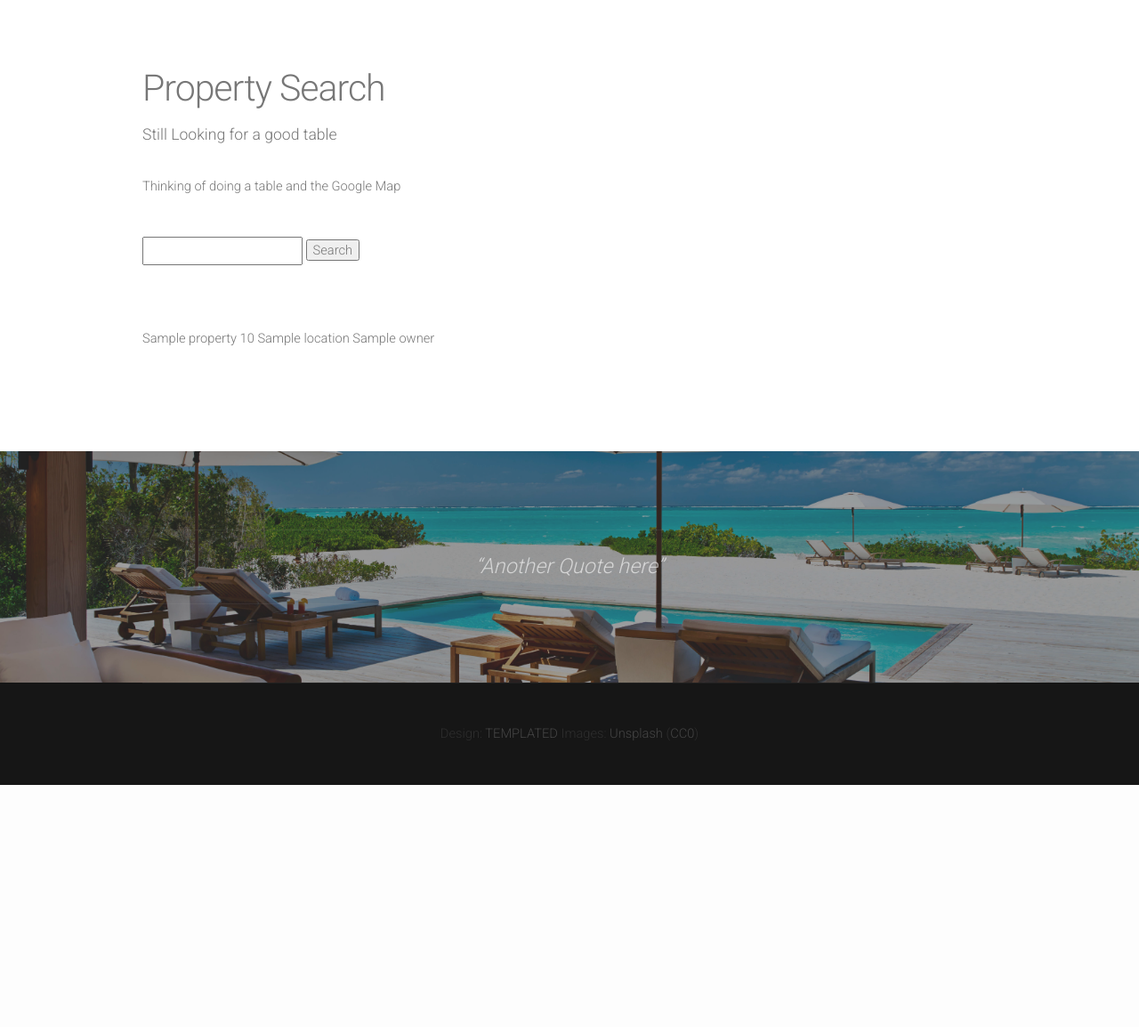
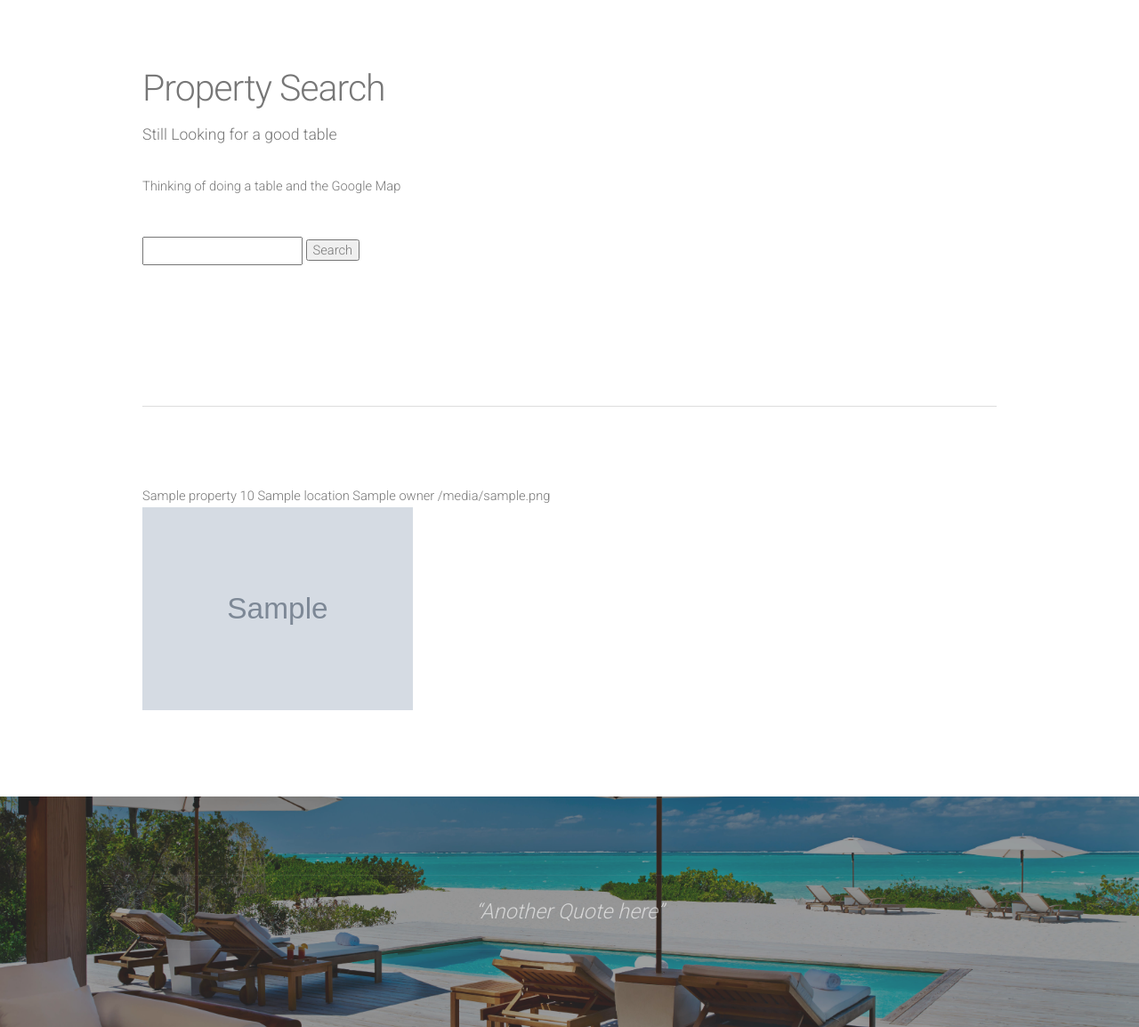
Before and after one commit to UMBC-CMSC447/Section-1-Team-3, a Django app: template Code/mysite/templates/beach_homepage/property_search.html in a window 1280 px wide. Shown: the part 236-1390 px from the top of the page at 89% size. Before the commit the page ends 1118 px from the top, so only its background shows below. Run offline with Django 3.2, Linux system fonts and the light colour scheme; the template is opened without the code that fills it: most values are stand-ins (such as "Sample title", 1, 10 or a date in 2020); grey boxes marked "Sample" are stand-in pictures; parts of the project's set-up code (start-up, migrations or seed data) failed here and were passed over; some libraries are stand-ins or nearby versions.

Commit message:
Working Update to get images added to the properties

```diff
--- a/Code/mysite/beach_homepage/forms.py
+++ b/Code/mysite/beach_homepage/forms.py
@@ -9,6 +9,7 @@ class PropRegistrationForm(forms.Form):
     Name = forms.CharField(widget=forms.TextInput(attrs=dict(required=True, max_length=30)), label=_("Property Name"))
     Price = forms.CharField(widget=forms.TextInput(attrs=dict(required=True, max_length=30)), label=_("Price"))
     Location = forms.CharField(widget=forms.TextInput(attrs=dict(required=True, max_length=30)), label=_("Location"))
+    #Image = forms.CharField(widget=forms.TextInput(attrs=dict(required=True, max_length=30)), label=_("Image"))
     Owner = forms.CharField(widget=forms.TextInput(attrs=dict(required=True, max_length=30)), label=_("Owner"))
 
     def clean_username(self):
--- a/Code/mysite/beach_homepage/models.py
+++ b/Code/mysite/beach_homepage/models.py
@@ -5,7 +5,8 @@ class property(models.Model):
     Name = models.CharField(max_length = 30)
     Price = models.FloatField()
     Location = models.CharField(max_length = 50)
-    Image = models.CharField(max_length = 30)
+    #Image = models.CharField(max_length = 30)
+    Owner = models.CharField(max_length = 30)
 
     def __str__(self):
         return self.Name
--- a/Code/mysite/beach_homepage/views.py
+++ b/Code/mysite/beach_homepage/views.py
@@ -64,6 +64,7 @@ def beach_propregister(request):
                 Name=form.cleaned_data['Name'],
                 Price=form.cleaned_data['Price'],
                 Location=form.cleaned_data['Location'],
+                #Image=form.cleaned_data['Image'],
                 Owner=form.cleaned_data['Owner']
             )
             print("FORM WAS VALID AND REGISTERED")
--- a/Code/mysite/templates/beach_homepage/property_search.html
+++ b/Code/mysite/templates/beach_homepage/property_search.html
@@ -63,14 +63,17 @@
 					</form>
 					{% for property in list %}
 					<br>
+					<hr>
 					<span>{{ property.Name }}</span>
 					<span>{{ property.Price }} </span>
 					<span>{{ property.Location }} </span>
 					<span> {{ property.Owner }} </span>
+					<span> {{ property.Image }} </span>
 					<br>
+					<img src="/static/beach_homepage/images/{{property.Image}}"alt="BeachHouse" style="width:304px;height:228px;">
 					{% endfor %}
 					<br>
-				</section>
+			</section>
 			</div>
 		</div>
 	<!-- /Main -->
```
Also changed, not shown: 1 other file.
